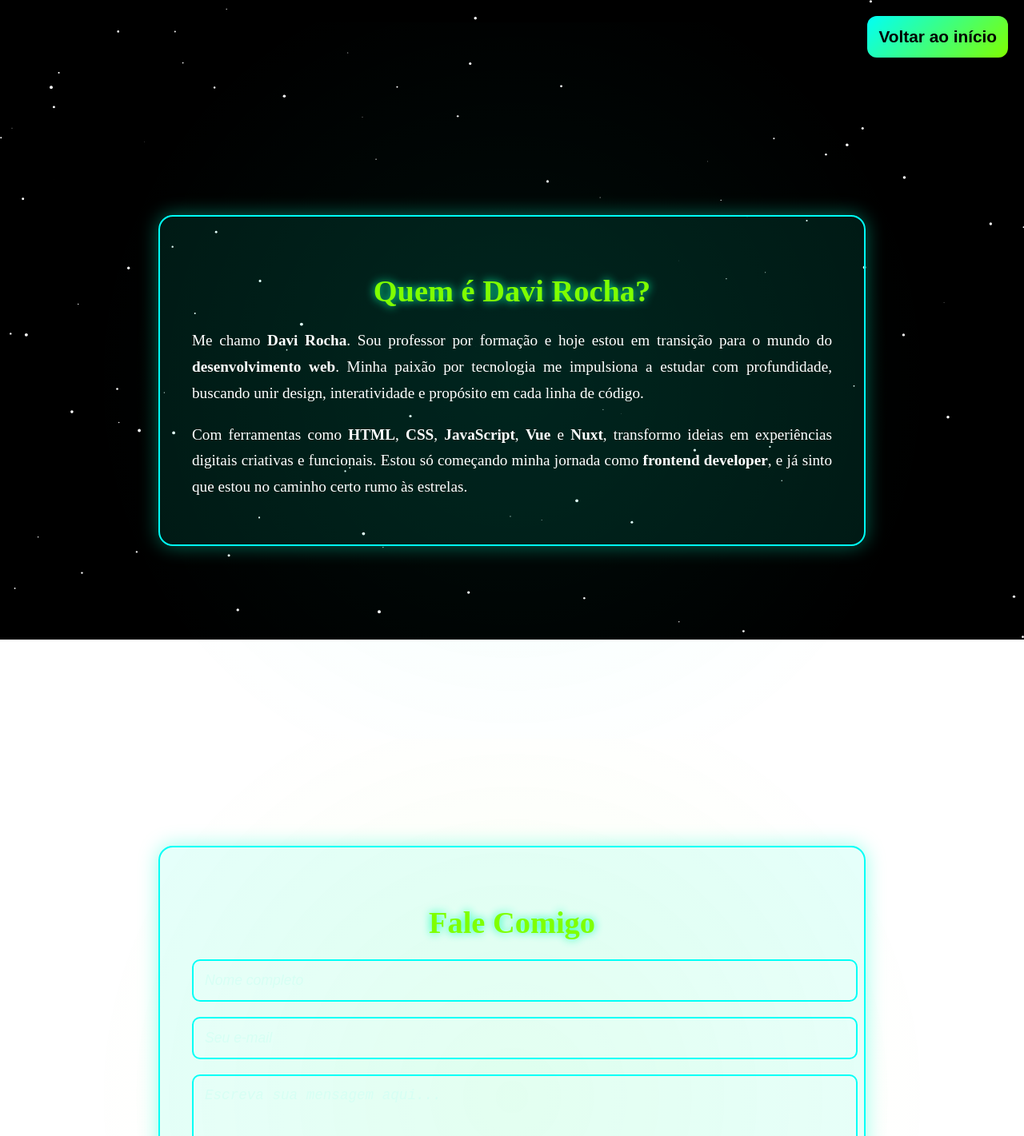
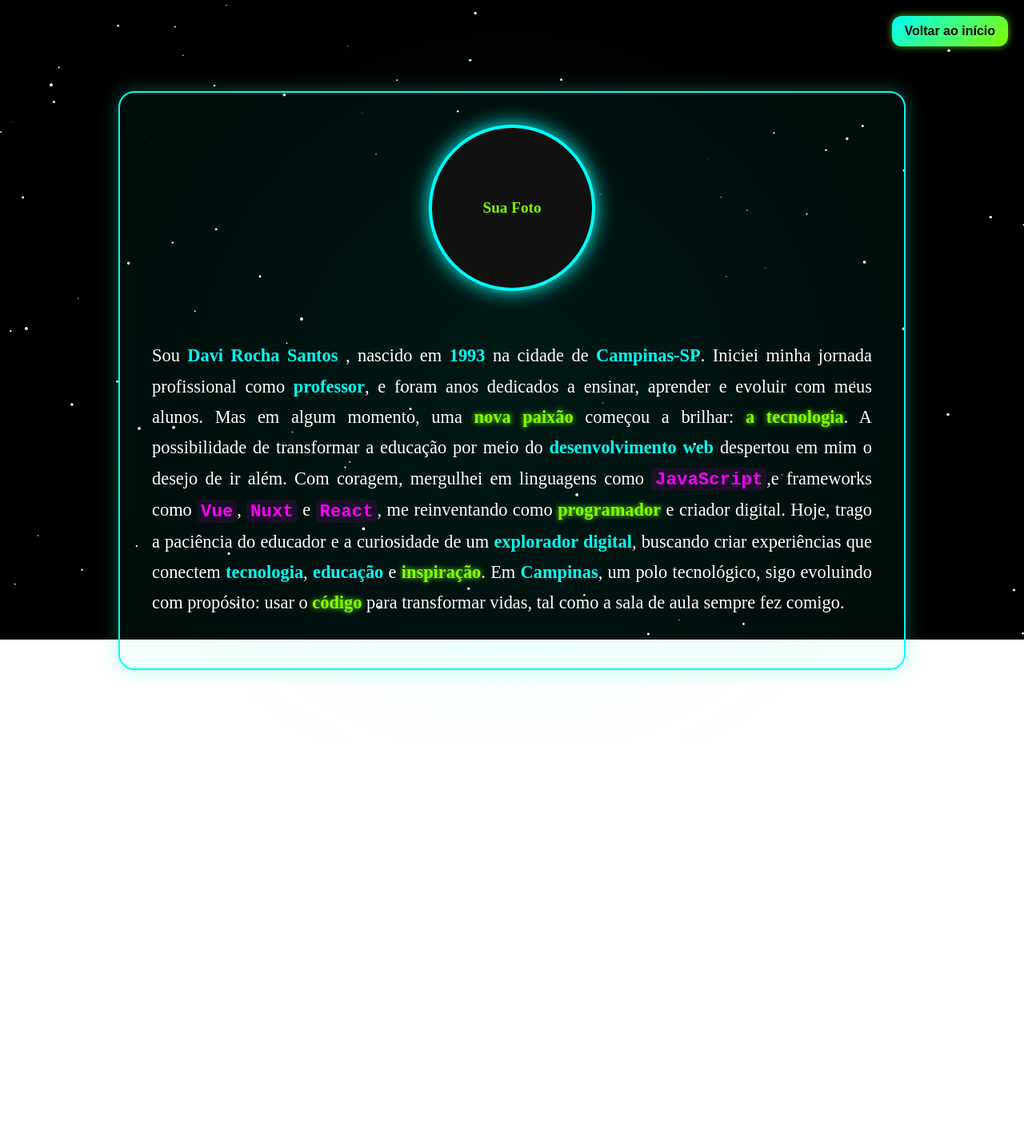
Before and after one commit to Davi-Choradeira/Davi-RS, a Nuxt app: page /about in a window 1280 px wide. Shown: the top 1421 px of the page at 80% size. After the commit the page ends 952 px from the top, so only its background shows below. Built offline with nearby package versions, Linux system fonts and the light colour scheme.

Commit message:
Atualização no About.vue

```diff
--- a/components/About.vue
+++ b/components/About.vue
@@ -1,25 +1,31 @@
 <template>
   <section class="about" id="about" data-aos="fade-left" data-aos-duration="1500">
-    <h2 data-aos="fade-up" data-aos-delay="300"> Davi Rocha</h2>
+    <h2 data-aos="fade-up" data-aos-delay="300">Davi Rocha</h2>
 
     <p data-aos="fade-up" data-aos-delay="600">
-      No passado, eu guiava mentes humanas entre teorias e quadros-negros. Hoje, navego por códigos, constelações de componentes e galáxias CSS. Me chamo <strong>Davi Rocha</strong> — um ex-professor em missão de transição para o universo do <strong>desenvolvimento web</strong>.
+      Ao longo da minha trajetória, transitei entre dois mundos complementares: a educação e a tecnologia. Inicialmente, minha atuação esteve voltada para a docência,
+      onde desenvolvi habilidades de comunicação, ensino e adaptação. Com o avanço das ferramentas digitais, percebi que o <strong>desenvolvimento web</strong>
+      poderia potencializar o aprendizado e oferecer soluções inovadoras para o ensino e a comunicação digital.
     </p>
 
     <p class="highlight" data-aos="fade-up" data-aos-delay="900">
-      Minha nave agora se move entre constelações de criatividade e planetas de performance. Em cada projeto, planto bandeiras de inovação, acessibilidade e responsividade. O frontend é meu novo planeta natal — onde lógica e design colidem em harmonia cósmica.
+      Atualmente, minha expertise concentra-se na <strong>engenharia frontend</strong>, criando interfaces que unem acessibilidade, performance e inovação.
+      Domínio tecnologias como <strong>HTML, CSS, JavaScript, Vue e Nuxt</strong>, sempre buscando entregar soluções que equilibram estética e funcionalidade.
+      Meu objetivo é transformar conceitos abstratos em experiências digitais intuitivas e eficazes.
     </p>
 
     <p data-aos="fade-up" data-aos-delay="1200">
-      Minha trajetória não foi uma queda: foi um lançamento. E se você está lendo esta mensagem, saiba que estou pronto para novas alianças. Missões freelance? Contratações interestelares? Cafés espaciais para trocar ideias? Me envie uma mensagem logo abaixo.
+      Minha transição profissional não foi um mero ajuste de carreira, mas uma <strong>redefinição estratégica</strong>, onde aplico a lógica do ensino à engenharia digital.
+      Carrego comigo a visão analítica de um educador e a mentalidade exploratória de um desenvolvedor, buscando sempre aprendizado contínuo e excelência técnica.
+      Se você busca inovação digital, colaboração estratégica ou soluções altamente eficazes, estou pronto para novas conexões.
     </p>
 
     <form class="contact-form" @submit.prevent="handleSubmit" data-aos="fade-up" data-aos-delay="1500">
-      <h3> Envie sua mensagem </h3>
-      <input type="text" placeholder="Identificação civil (nome)" required />
-      <input type="email" placeholder="Canal de comunicação (email)" required />
-      <textarea placeholder="Mensagem codificada" rows="4" required></textarea>
-      <button type="submit"> Enviar</button>
+      <h3>Envie sua mensagem</h3>
+      <input type="text" placeholder="Nome" required />
+      <input type="email" placeholder="Email" required />
+      <textarea placeholder="Mensagem" rows="4" required></textarea>
+      <button type="submit">Enviar</button>
     </form>
   </section>
 </template>
--- a/components/Contact.vue
+++ b/components/Contact.vue
@@ -27,21 +27,34 @@ onMounted(() => {
     once: true, // anima apenas uma vez ao entrar na tela
     offset: 80  // espaço antes da animação iniciar
   })
+
+  // Suaviza o efeito de rolagem
+  document.querySelectorAll('a[href^="#"]').forEach(anchor => {
+    anchor.addEventListener('click', function(e) {
+      e.preventDefault()
+      const target = document.querySelector(this.getAttribute('href'))
+      if (target) {
+        target.scrollIntoView({
+          behavior: 'smooth',
+          block: 'start'
+        })
+      }
+    })
+  })
 })
 
 const contacts = [
-  { label: 'Email', text: 'davi@email.com', url: 'mailto:davi@email.com' },
-  { label: 'LinkedIn', text: 'linkedin.com/in/davi', url: 'https://linkedin.com/in/davi' },
-  { label: 'GitHub', text: 'github.com/davi', url: 'https://github.com/davi' },
-  { label: 'Instagram', text: 'instagram.com/davi', url: 'https://instagram.com/davi' }
+  { label: 'Email', text: 'Davi@gmail.com', url: 'mailto:davirocha.dev@gmail.com' },
+  { label: 'LinkedIn', text: 'Davi RS', url: 'https://www.linkedin.com/in/davirs-developer' },
+  { label: 'GitHub', text: 'Developer', url: 'https://github.com/Davi-Choradeira' },
+  { label: 'Instagram', text: 'Choradeira', url: 'https://instagram.com/davi.choradeira' }
 ]
 </script>
-
 
 <style scoped>
 .contact {
   margin: 4rem auto;
-  max-width: 800px; /* aumentamos a largura geral */
+  max-width: 900px;
   padding: 0 1rem;
   color: #d1f0e6;
   text-align: center;
@@ -98,7 +111,7 @@ a:hover {
   color: #00ffae;
 }
 
-@media (max-width: 600px) {
+@media (max-width: 700px) {
   .contact-item {
     flex-direction: column;
     align-items: flex-start;
--- a/components/Project.vue
+++ b/components/Project.vue
@@ -13,8 +13,7 @@
         <div class="holo-glow">
           <h3>Projeto #{{ n }}</h3>
           <p>
-            Sinal captado de um protótipo avançado criado no laboratório orbital de Davi Rocha.
-            Tecnologia: desconhecida. Estilo: fora deste mundo.
+            COLOCAR Projetos
           </p>
         </div>
       </div>
--- a/pages/about.vue
+++ b/pages/about.vue
@@ -1,50 +1,20 @@
 <template>
   <div class="main-container">
-    <!-- SEÇÃO SOBRE MIM -->
     <section class="about-me full-screen-section" id="about">
-      <div class="card animated">
-        <h2>Quem é Davi Rocha?</h2>
-        <p>
-          Me chamo <strong>Davi Rocha</strong>. Sou professor por formação e hoje estou em transição para o mundo do <strong>desenvolvimento web</strong>.
-          Minha paixão por tecnologia me impulsiona a estudar com profundidade, buscando unir design, interatividade e propósito em cada linha de código.
+      <div class="content-container">
+        <div class="photo-frame photo-large">
+          <div class="photo-placeholder">Sua Foto</div>
+        </div>
+
+        <p class="fade-in highlight-text">
+          Sou <span class="keyword">Davi Rocha Santos </span>, nascido em <span class="keyword">1993</span> na cidade de <span class="keyword">Campinas-SP</span>.
+          Iniciei minha jornada profissional como <span class="keyword">professor</span>, e foram anos dedicados a ensinar, aprender e evoluir com meus alunos.
+          Mas em algum momento, uma <span class="highlight">nova paixão</span> começou a brilhar: <span class="highlight">a tecnologia</span>.
+          A possibilidade de transformar a educação por meio do <span class="keyword">desenvolvimento web</span> despertou em mim o desejo de ir além.
+          Com coragem, mergulhei em linguagens como <span class="code">JavaScript</span>,e frameworks como <span class="code">Vue</span>, <span class="code">Nuxt</span>  e <span class="code">React</span>, me reinventando como <span class="highlight">programador</span> e criador digital.
+          Hoje, trago a paciência do educador e a curiosidade de um <span class="keyword">explorador digital</span>, buscando criar experiências que conectem <span class="keyword">tecnologia</span>, <span class="keyword">educação</span> e <span class="highlight">inspiração</span>.
+          Em <span class="keyword">Campinas</span>, um polo tecnológico, sigo evoluindo com propósito: usar o <span class="highlight">código</span> para transformar vidas, tal como a sala de aula sempre fez comigo.
         </p>
-        <p>
-          Com ferramentas como <strong>HTML</strong>, <strong>CSS</strong>, <strong>JavaScript</strong>, <strong>Vue</strong> e <strong>Nuxt</strong>,
-          transformo ideias em experiências digitais criativas e funcionais. Estou só começando minha jornada como <strong>frontend developer</strong>,
-          e já sinto que estou no caminho certo rumo às estrelas.
-        </p>
-      </div>
-    </section>
-
-    <!-- SEÇÃO CONTATO -->
-    <section class="contact full-screen-section">
-      <div class="card animated">
-        <h2>Fale Comigo</h2>
-        <form @submit.prevent="submitForm">
-          <div class="input-group">
-            <input type="text" id="name" v-model="formData.name" placeholder="Nome completo" required />
-          </div>
-
-          <div class="input-group">
-            <input type="email" id="email" v-model="formData.email" placeholder="Seu e-mail" required />
-          </div>
-
-          <div class="input-group">
-            <textarea id="message" v-model="formData.message" rows="6" placeholder="Escreva sua mensagem aqui..." required></textarea>
-          </div>
-
-          <!-- Validador anti robô -->
-          <div class="input-group">
-            <input
-              type="text"
-              v-model="formData.humanCheck"
-              placeholder="Quanto é 3 + 2?"
-              required
-            />
-          </div>
-
-          <button type="submit">Enviar Mensagem</button>
-        </form>
       </div>
     </section>
 
@@ -53,48 +23,23 @@
 </template>
 
 <script setup>
-import { reactive } from 'vue';
 import { useRouter } from 'vue-router';
 
 const router = useRouter();
-
 const goToHome = () => {
   router.push('/');
-};
-
-const formData = reactive({
-  name: '',
-  email: '',
-  message: '',
-  humanCheck: ''
-});
-
-const submitForm = () => {
-  if (formData.humanCheck.trim() !== '5') {
-    alert('Por favor, confirme que você não é um robô.');
-    return;
-  }
-
-  console.log('Formulário enviado:', formData);
-  alert('Mensagem enviada com sucesso!');
-
-  // Limpar o formulário após envio
-  formData.name = '';
-  formData.email = '';
-  formData.message = '';
-  formData.humanCheck = '';
 };
 </script>
 
 <style scoped>
-@import url('https://fonts.googleapis.com/css2?family=Orbitron:wght@400;600&display=swap');
+@import url('https://fonts.googleapis.com/css2?family=Orbitron:wght@500;700&display=swap');
 
 body, html {
   margin: 0;
   padding: 0;
-  background: linear-gradient(180deg, #0d0d0d, #1a1a1a);
   font-family: 'Orbitron', sans-serif;
   color: white;
+  background: linear-gradient(180deg, #0d0d0d, #1a1a1a);
   overflow-x: hidden;
 }
 
@@ -109,113 +54,103 @@ body, html {
   justify-content: center;
   align-items: center;
   padding: 3rem 1rem;
-  position: relative;
-  background-size: cover;
-  background-position: center;
-  background-attachment: fixed;
-}
-
-.about-me {
   background-image: radial-gradient(circle, rgba(0,255,204,0.05), transparent 70%);
 }
 
-.contact {
-  background-image: radial-gradient(circle, rgba(127,255,0,0.05), transparent 70%);
+.content-container {
+  display: flex;
+  flex-direction: column;
+  align-items: center;
+  max-width: 900px;
+  gap: 2.5rem;
+  text-align: justify;
+  position: relative;
+  background: rgba(0, 255, 204, 0.05);
+  padding: 2.5rem;
+  border-radius: 20px;
+  border: 2px solid #00fff7;
+  box-shadow: 0 0 25px rgba(0, 255, 204, 0.3);
 }
 
-.card {
-  background: rgba(0, 255, 204, 0.1);
-  padding: 2.5rem;
-  border-radius: 18px;
-  border: 2px solid #00fff7;
-  box-shadow: 0 0 25px rgba(0, 255, 204, 0.4);
-  max-width: 800px;
-  width: 100%;
-  text-align: center;
-  animation: fadeIn 1s ease forwards;
+.photo-frame {
+  border: 4px solid #00fff7;
+  border-radius: 50%;
+  overflow: hidden;
+  box-shadow: 0 0 25px #00fff7;
+  background: #111;
+  display: flex;
+  align-items: center;
+  justify-content: center;
 }
 
-.card h2 {
-  font-size: 2.4rem;
-  color: #7fff00;
-  margin-bottom: 1.5rem;
-  text-shadow: 0 0 12px #00ffae;
+.photo-large {
+  width: 200px;
+  height: 200px;
 }
 
-.card p {
+.photo-placeholder {
+  color: #7fff00;
+  font-weight: bold;
   font-size: 1.2rem;
-  line-height: 1.7;
-  margin-bottom: 1rem;
-  text-align: justify;
+  text-align: center;
 }
 
-form {
-  display: flex;
-  flex-direction: column;
-  gap: 1.2rem;
+.highlight-text {
+  font-size: 1.4rem;
+  line-height: 2.4rem;
+  animation: fadeUp 1.2s ease forwards;
+  opacity: 0;
+  transform: translateY(40px);
 }
 
-.input-group {
-  text-align: left;
-}
-
-input, textarea {
-  width: 100%;
-  padding: 14px;
-  border-radius: 10px;
-  border: 2px solid #00fff7;
-  background: rgba(255, 255, 255, 0.1);
-  color: white;
-  font-size: 1.1rem;
-}
-
-input::placeholder, textarea::placeholder {
-  color: #d2fff2cc;
-  font-style: italic;
-}
-
-input:focus, textarea:focus {
-  border-color: #7fff00;
-  box-shadow: 0 0 15px rgba(127, 255, 0, 0.9);
-  outline: none;
-}
-
-textarea {
-  resize: none;
-}
-
-button {
-  padding: 14px;
-  background: linear-gradient(135deg, #00fff7, #7fff00);
-  border: none;
-  border-radius: 12px;
-  font-size: 1.3rem;
-  cursor: pointer;
-  transition: 0.3s ease;
-  color: black;
-  font-weight: bold;
-}
-
-button:hover {
-  transform: scale(1.05);
-  box-shadow: 0 0 20px rgba(127, 255, 0, 0.9);
-}
-
-.back-button {
-  position: fixed;
-  top: 20px;
-  right: 20px;
-  z-index: 10;
-}
-
-@keyframes fadeIn {
-  from {
-    opacity: 0;
-    transform: translateY(60px);
-  }
+@keyframes fadeUp {
   to {
     opacity: 1;
     transform: translateY(0);
   }
 }
+
+/* Destaques */
+.keyword {
+  color: #00fff7;
+  font-weight: 600;
+}
+
+.highlight {
+  color: #7fff00;
+  font-weight: 700;
+  text-shadow: 0 0 6px #7fff00;
+}
+
+.code {
+  color: #ff00ff;
+  font-weight: 600;
+  background-color: rgba(255, 0, 255, 0.1);
+  padding: 0.1rem 0.3rem;
+  border-radius: 6px;
+  font-family: monospace;
+}
+
+/* Botão */
+.back-button {
+  position: fixed;
+  top: 20px;
+  right: 20px;
+  background: linear-gradient(135deg, #00fff7, #7fff00);
+  border: none;
+  border-radius: 12px;
+  padding: 10px 16px;
+  font-weight: bold;
+  font-size: 1rem;
+  color: black;
+  cursor: pointer;
+  box-shadow: 0 0 10px rgba(127, 255, 0, 0.7);
+  transition: transform 0.3s ease;
+}
+
+
+.back-button:hover {
+  transform: scale(1.1);
+  box-shadow: 0 0 15px rgba(127, 255, 0, 0.9);
+}
 </style>
--- a/pages/formation.vue
+++ b/pages/formation.vue
@@ -104,7 +104,7 @@ onMounted(() => {
 
 /* Conteúdo centralizado */
 .container {
-  max-width: 850px;
+  max-width: 800px;
   text-align: center;
   z-index: 2;
   padding: 2rem;
--- a/pages/projects.vue
+++ b/pages/projects.vue
@@ -146,6 +146,7 @@ button:hover {
   transition: transform 0.3s ease;
 }
 
+
 .back-button:hover {
   transform: scale(1.1);
   box-shadow: 0 0 15px rgba(127, 255, 0, 0.9);
```
